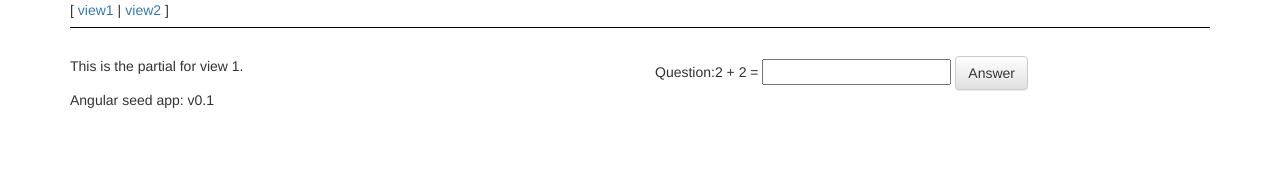
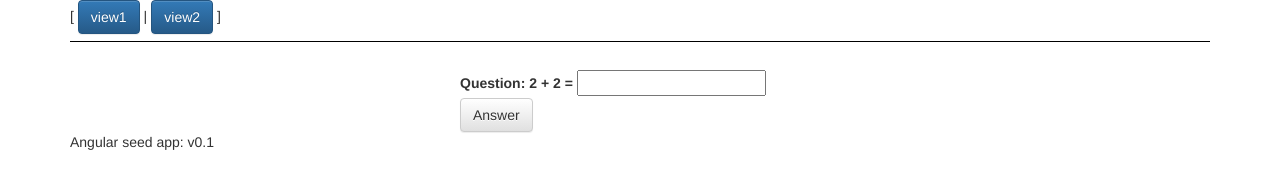
Before and after one commit to arcresources/math-thingy, a website: page app/index.html at #/view1 in a window 1280 px wide. Drawn offline with nearby package versions, Linux system fonts and the light colour scheme; some packages are replaced by stand-ins of ours.

Commit message:
Updated look and feel :)

```diff
--- a/app/index.html
+++ b/app/index.html
@@ -15,8 +15,8 @@
 </head>
 <body class="container">
   <ul class="menu">
-    <li><a href="#/view1">view1</a></li>
-    <li><a href="#/view2">view2</a></li>
+    <li><a href="#/view1" class="btn btn-primary">view1</a></li>
+    <li><a href="#/view2" class="btn btn-primary">view2</a></li>
   </ul>
 
   <!--[if lt IE 7]>
--- a/app/partials/partial1.html
+++ b/app/partials/partial1.html
@@ -1,10 +1,12 @@
 <div class="row">
-  <div class="col-md-6">This is the partial for view 1.</div>
-  <div class="col-md-6">
-      Question:{{variable1}} + {{variable2}} = <input type="text" ng-model="childAnswer"/>
-      <a ng-click="validateAnswer()" class="btn btn-default">Answer</a>
-      <div class="validateAnswer">
-          {{answerResult}}
-      </div>
-  </div>
+    <div class="col-md-4"></div>
+    <div class="col-md-4">
+        <label for="Answer" class="control-label">Question: {{variable1}} + {{variable2}} = </label>
+        <input id="Answer" type="number" ng-model="childAnswer"/>
+        <a ng-click="validateAnswer()" class="btn btn-default">Answer</a>
+        <div class="validateAnswer">
+            {{answerResult}}
+        </div>
+    </div>
+    <div calss="col-md-4"></div>
 </div>
```
